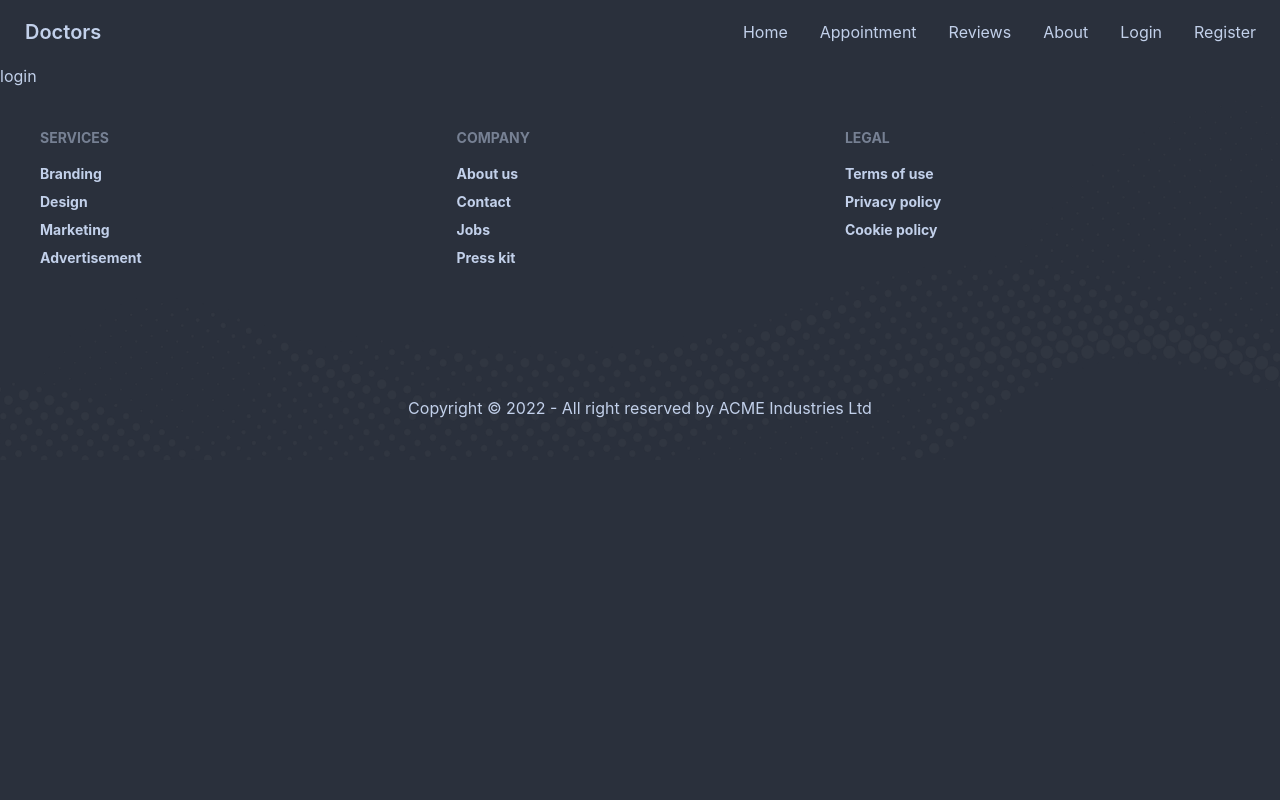
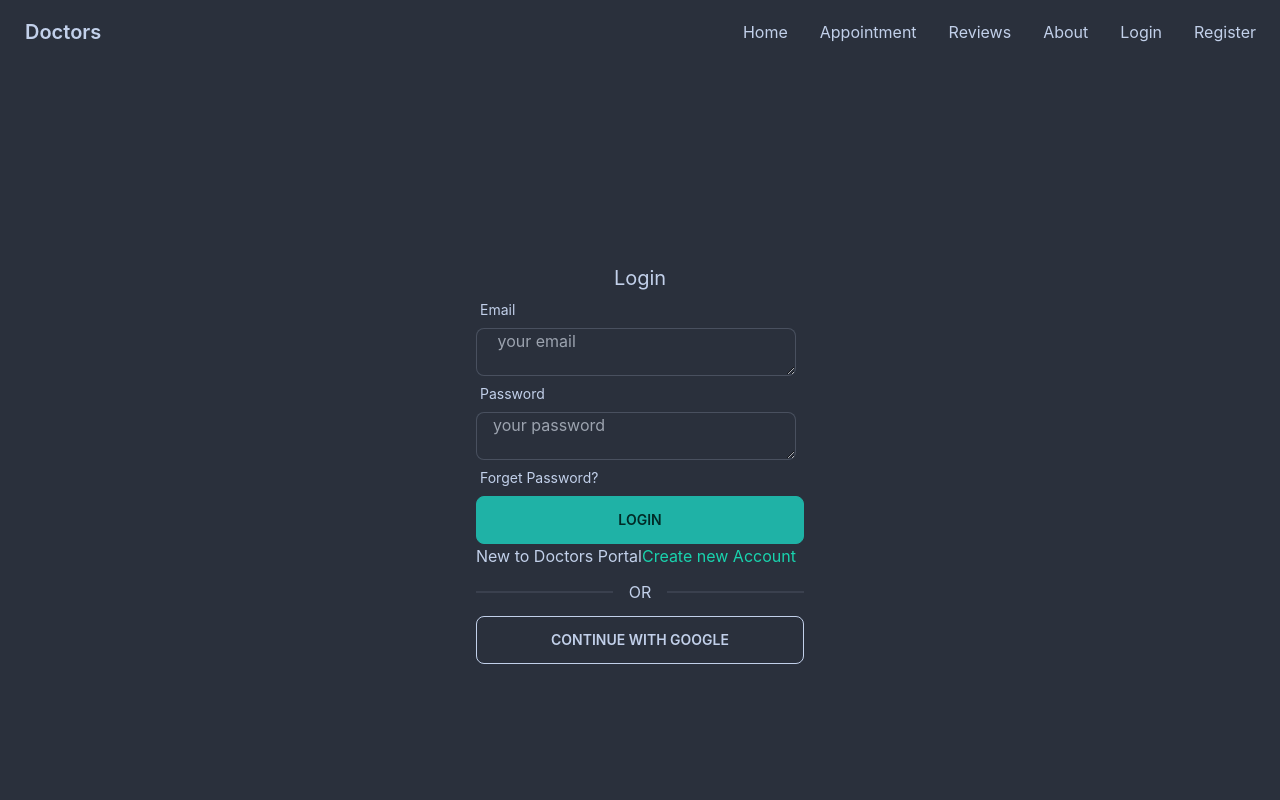
Before and after one commit to shakilmonsi/decrors-portal-resources, a React (Create React App) app: page /login in a window 1280 px wide. Shown: the top 800 px of the page. Built offline with nearby package versions, Linux system fonts and the light colour scheme.

Commit message:
fext login box and react from hok

```diff
--- a/package.json
+++ b/package.json
@@ -11,6 +11,7 @@
     "react": "^18.2.0",
     "react-day-picker": "^8.3.6",
     "react-dom": "^18.2.0",
+    "react-hook-form": "^7.39.3",
     "react-router-dom": "^6.4.3",
     "react-scripts": "5.0.1",
     "web-vitals": "^2.1.4"
--- a/src/Routes/Route/Routes.js
+++ b/src/Routes/Route/Routes.js
@@ -19,7 +19,7 @@ const router = createBrowserRouter([
         element: <Login></Login>,
       },
       {
-        path: "register",
+        path: "/signup",
         element: <Register></Register>,
       },
       {
--- /dev/null
+++ b/src/firebase.config.js
@@ -0,0 +1,18 @@
+// Import the functions you need from the SDKs you need
+import { initializeApp } from "firebase/app";
+// TODO: Add SDKs for Firebase products that you want to use
+// https://firebase.google.com/docs/web/setup#available-libraries
+
+// Your web app's Firebase configuration
+const firebaseConfig = {
+  apiKey: "AIzaSyA7HVRFX4ohuOwmsIpw0klachlPYbubgD4",
+  authDomain: "decrors-portal-resources.firebaseapp.com",
+  projectId: "decrors-portal-resources",
+  storageBucket: "decrors-portal-resources.appspot.com",
+  messagingSenderId: "656667733978",
+  appId: "1:656667733978:web:0aedaa18f74bb55d045ae3",
+};
+
+// Initialize Firebase
+const app = initializeApp(firebaseConfig);
+export default app;
--- a/src/pages/Appointment/AvablablAppointment/AvablablAppointment.js
+++ b/src/pages/Appointment/AvablablAppointment/AvablablAppointment.js
@@ -29,6 +29,7 @@ const AvablablAppointment = ({ selectedData }) => {
       {treatment && (
         <BookingModul
           treatment={treatment}
+          setTratment={setTratment}
           selectedData={selectedData}
         ></BookingModul>
       )}
--- a/src/pages/Appointment/BookingModul/BookingModul.js
+++ b/src/pages/Appointment/BookingModul/BookingModul.js
@@ -1,9 +1,27 @@
 import { format } from "date-fns";
 import React from "react";
 
-const BookingModul = ({ treatment, selectedData }) => {
+const BookingModul = ({ treatment, setTratment, selectedData }) => {
   const date = format(selectedData, "PP");
   const { name, slots } = treatment;
+  const handleSubmit = (event) => {
+    event.preventDefault();
+    const from = event.target;
+    const slot = from.slot.value;
+    const name = from.name.value;
+    const email = from.email.value;
+    const phone = from.phone.value;
+    const booking = {
+      appointmentDat: date,
+      treatment: name,
+      patient: name,
+      slot,
+      email,
+      phone,
+    };
+    console.log(booking);
+    setTratment(null);
+  };
   return (
     <>
       <input type="checkbox" id="booking-module" className="modal-toggle" />
@@ -16,35 +34,40 @@ const BookingModul = ({ treatment, selectedData }) => {
             ✕
           </label>
           <h3 className="text-lg font-bold">{name}</h3>
-          <form className="grid grid-cols-1 gap-3 mt-7">
+          <form onSubmit={handleSubmit} className="grid grid-cols-1 gap-3 mt-7">
             <input
               type="text"
               value={date}
               className="input input-bordered w-full "
             />
-            <select className="select select-ghost w-full">
-              {slots.map((slot) => (
-                <option value={slot}>{slot}</option>
+            <select name="slot" className="select select-ghost w-full">
+              {slots.map((slot, i) => (
+                <option value={slot} key={i}>
+                  {slot}
+                </option>
               ))}
             </select>
             <input
               type="text"
-              placeholder="Type here"
+              name="name"
+              placeholder="Your name"
+              className="input input-bordered w-full "
+            />
+            <input
+              type="email"
+              name="email"
+              placeholder="Your email"
               className="input input-bordered w-full "
             />
             <input
               type="text"
-              placeholder="Type here"
-              className="input input-bordered w-full "
-            />
-            <input
-              type="text"
-              placeholder="Type here"
+              name="phone"
+              placeholder="phone"
               className="input input-bordered w-full "
             />
             <br />
             <input
-              className="w-full h-8 p-9  btn-primary"
+              className="w-full h-8 br-10 btn-accent"
               type="submit"
               value="submit"
             />
--- a/src/pages/Login/Login.js
+++ b/src/pages/Login/Login.js
@@ -1,9 +1,79 @@
-import React from "react";
+import React, { useState } from "react";
+import { useForm } from "react-hook-form";
+import { Link } from "react-router-dom";
 
 const Login = () => {
+  // const { register, formState: { errors }, handleSubmit } = useForm();
+  // const { signIn } = useContext(AuthContext);
+  // const [loginError, setLoginError] = useState('');
+  // const location = useLocation();
+  // const navigate = useNavigate();
+
+  // const from = location.state?.from?.pathname || '/';
+
+  // const handleLogin = data => {
+  //     console.log(data);
+  //     setLoginError('');
+  //     signIn(data.email, data.password)
+  //         .then(result => {
+  //             const user = result.user;
+  //             console.log(user);
+  //             navigate(from, {replace: true});
+  //         })
+  //         .catch(error => {
+  //             console.log(error.message)
+  //             setLoginError(error.message);
+  //         });
+  // }
+  const { register, handleSubmit } = useForm();
+  const handleLogin = (data) => {
+    console.log(data);
+  };
+
   return (
-    <div>
-      <h3>login</h3>
+    <div className="h-[800px] flex justify-center items-center">
+      <div className="w-96 p-7">
+        <h2 className="text-xl text-center">Login</h2>
+        <form onSubmit={handleSubmit(handleLogin)}>
+          <div className="form-control w-full max-w-xs">
+            <label className="label">
+              <span className="label-text">Email</span>
+            </label>
+            <textarea
+              {...register("email")}
+              placeholder=" your email"
+              className="input input-bordered w-full max-w-xs"
+            />
+          </div>
+          <div className="form-control w-full max-w-xs">
+            <label className="label">
+              <span className="label-text">Password</span>
+            </label>
+            <textarea
+              {...register("password")}
+              placeholder="your password"
+              className="input input-bordered w-full max-w-xs"
+            />
+
+            <label className="label">
+              <span className="label-text">Forget Password?</span>
+            </label>
+          </div>
+          <input
+            className="btn btn-accent w-full"
+            value="Login"
+            type="submit"
+          />
+        </form>
+        <p>
+          New to Doctors Portal
+          <Link className="text-secondary" to="/signup">
+            Create new Account
+          </Link>
+        </p>
+        <div className="divider">OR</div>
+        <button className="btn btn-outline w-full">CONTINUE WITH GOOGLE</button>
+      </div>
     </div>
   );
 };
```
Also changed, not shown: 1 other file (tests, documents, lock files or other folders).
